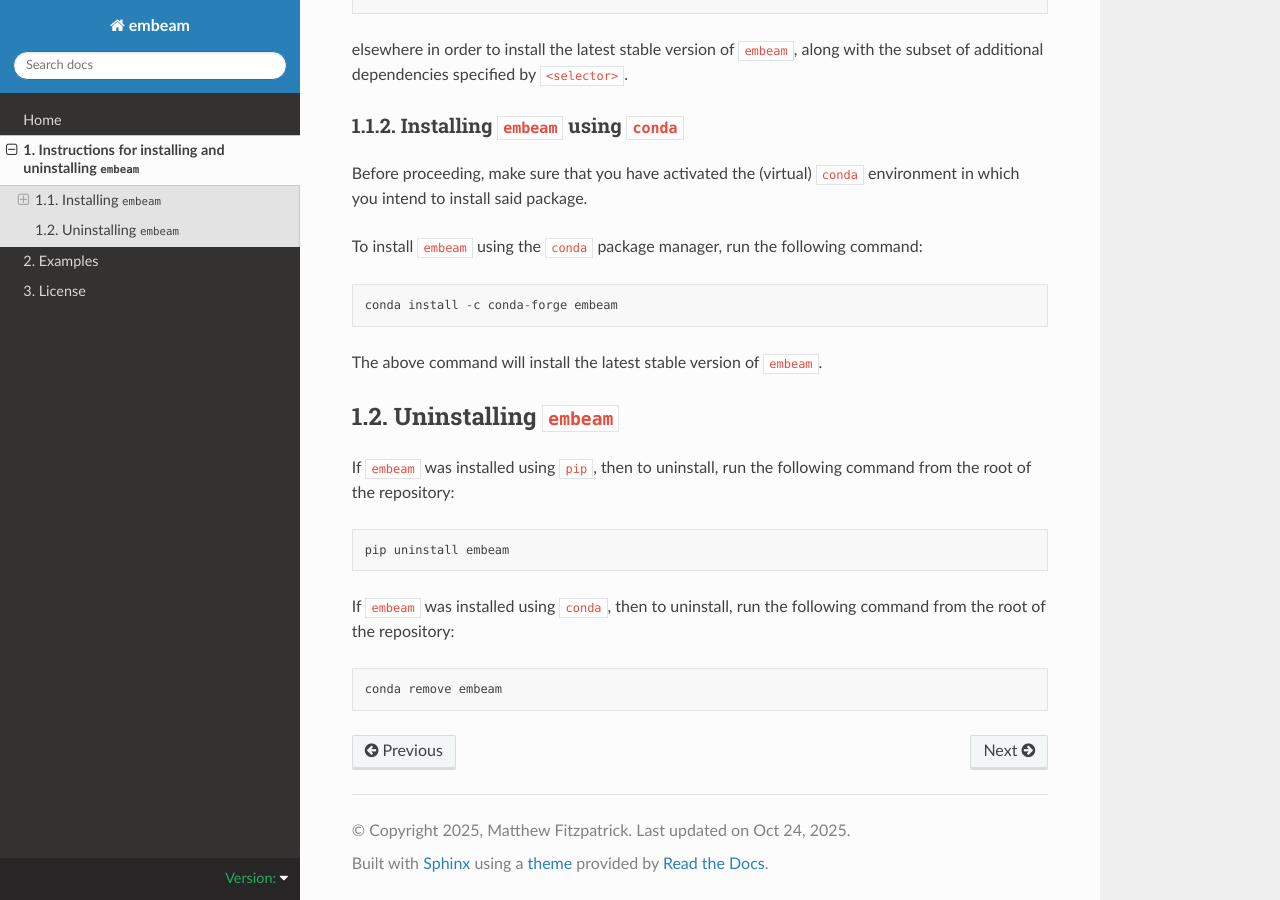
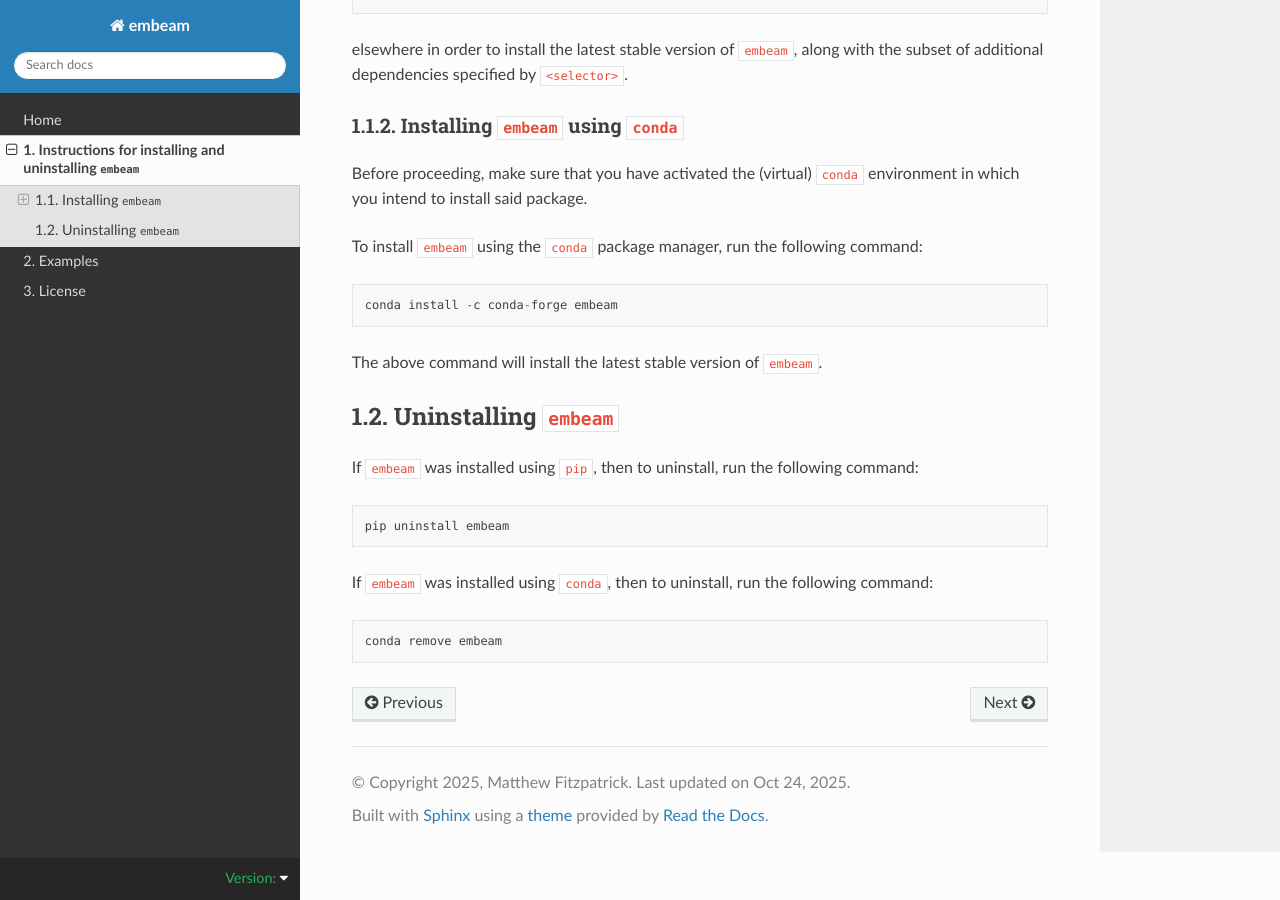
Before and after one commit to mrfitzpa/embeam, a Sphinx documentation site: the page built from docs/INSTALL.rst, in a window 1280 px wide and 900 px high, scrolled down 1359 px. Built offline with Sphinx 7.4.7 and the Read the Docs theme 3.1.0, drawn with Linux system fonts in a browser that asks for light colours; pages that are not in the unit, such as notebooks, are missing from menus; the version number could not be read and is left out.

Commit message:
Fixed some typos in the documentation.

```diff
--- a/docs/INSTALL.rst
+++ b/docs/INSTALL.rst
@@ -82,11 +82,11 @@ Uninstalling ``embeam``
 -----------------------
 
 If ``embeam`` was installed using ``pip``, then to uninstall, run the following
-command from the root of the repository::
+command::
 
   pip uninstall embeam
 
 If ``embeam`` was installed using ``conda``, then to uninstall, run the
-following command from the root of the repository::
+following command::
 
   conda remove embeam
```
Also changed, not shown: README.md (+4 -4 lines), 1 other file.
